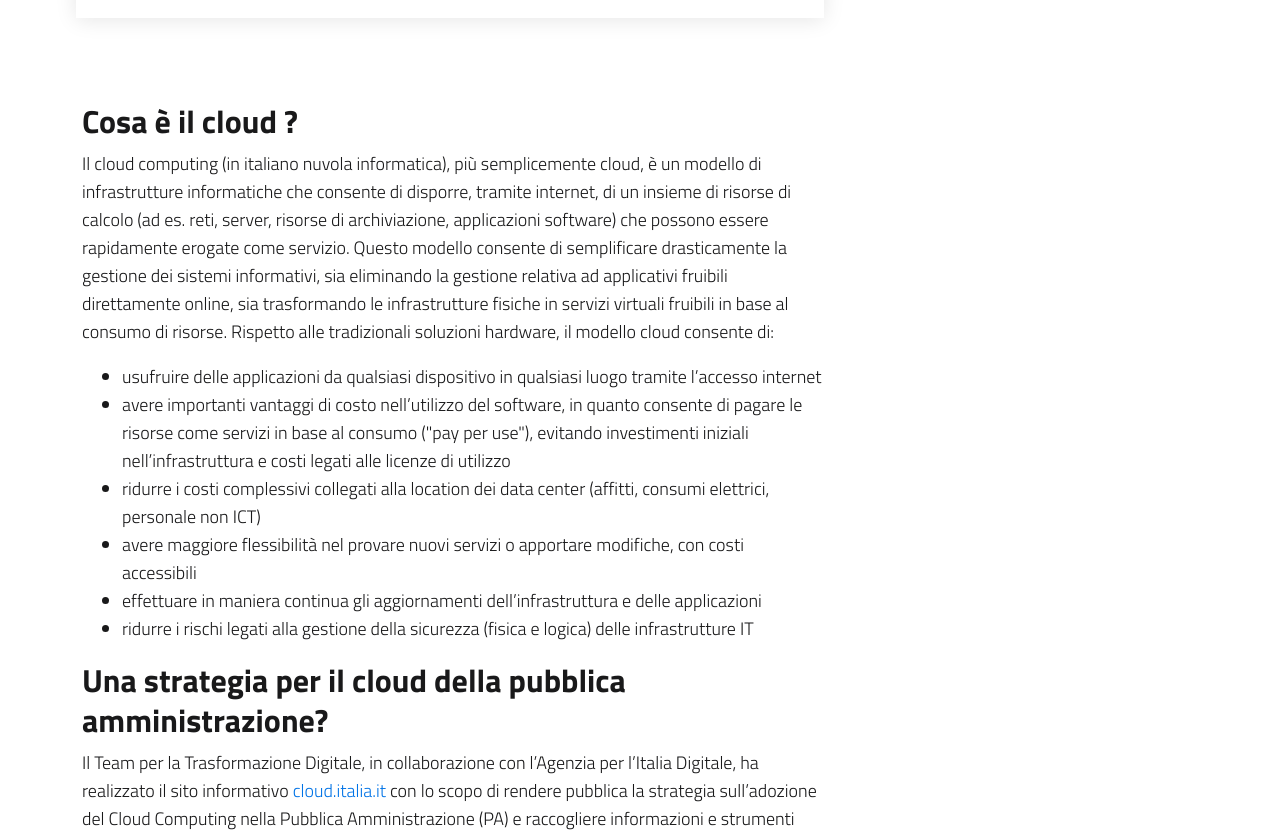
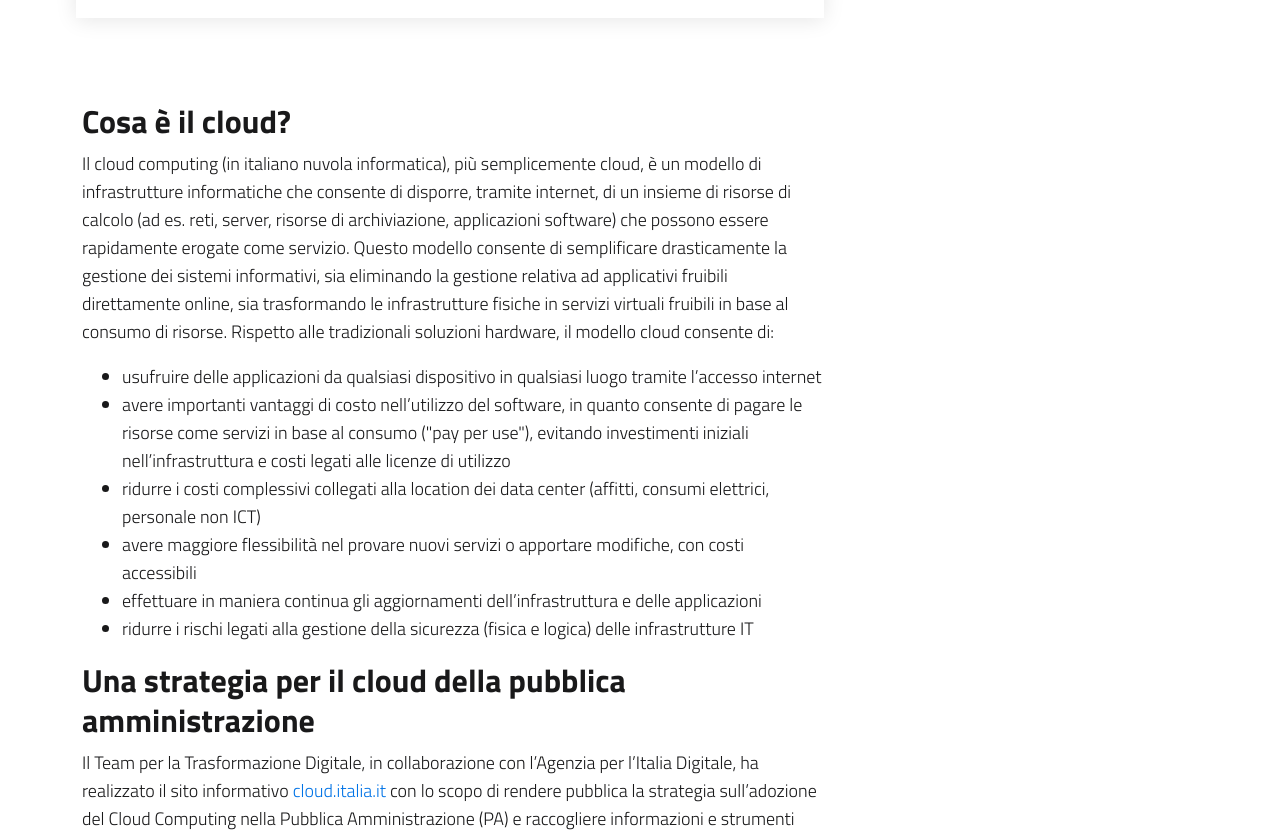
Before and after one commit to italia/cloud.italia.it, a Jekyll site: the page built from index.md, in a window 1280 px wide and 1400 px high, scrolled down 812 px. Shown: the part 163-995 px from the top of the window. Built offline with Jekyll 4.4.1, drawn with Linux system fonts in a browser that asks for light colours.

Commit message:
Fixed spaces

```diff
--- a/_includes/home/home-sections.html
+++ b/_includes/home/home-sections.html
@@ -5,7 +5,7 @@
                 <article class="container my-4">
                     <div class="row">
                         <div class="col-12 col-lg-8">
-                            <h3 id="cloud-computing">Cosa è il cloud ? </h3>
+                            <h3 id="cloud-computing">Cosa è il cloud?</h3>
                             <p>
                                 Il cloud computing (in italiano
                                 nuvola informatica), più semplicemente cloud, è un
@@ -56,7 +56,7 @@
                                 </li>
                             </ul>
                             </p>
-                                                    <h3 id="strategia-cloud">Una strategia per il cloud della pubblica amministrazione? </h3>
+                            <h3 id="strategia-cloud">Una strategia per il cloud della pubblica amministrazione</h3>
 
                             <p markdown="1">
                                 Il Team per la Trasformazione Digitale, in collaborazione con l'Agenzia per l'Italia
```
